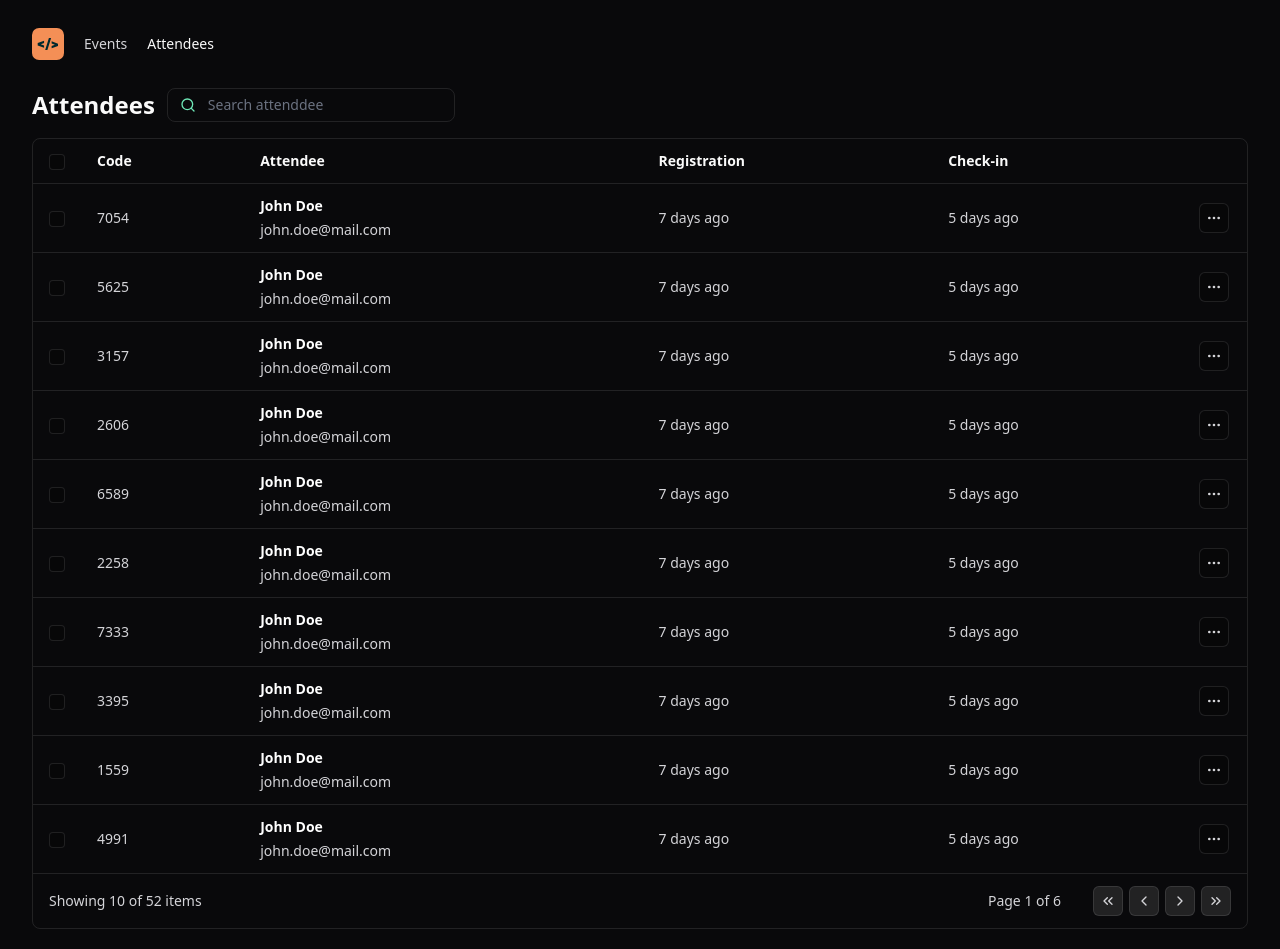
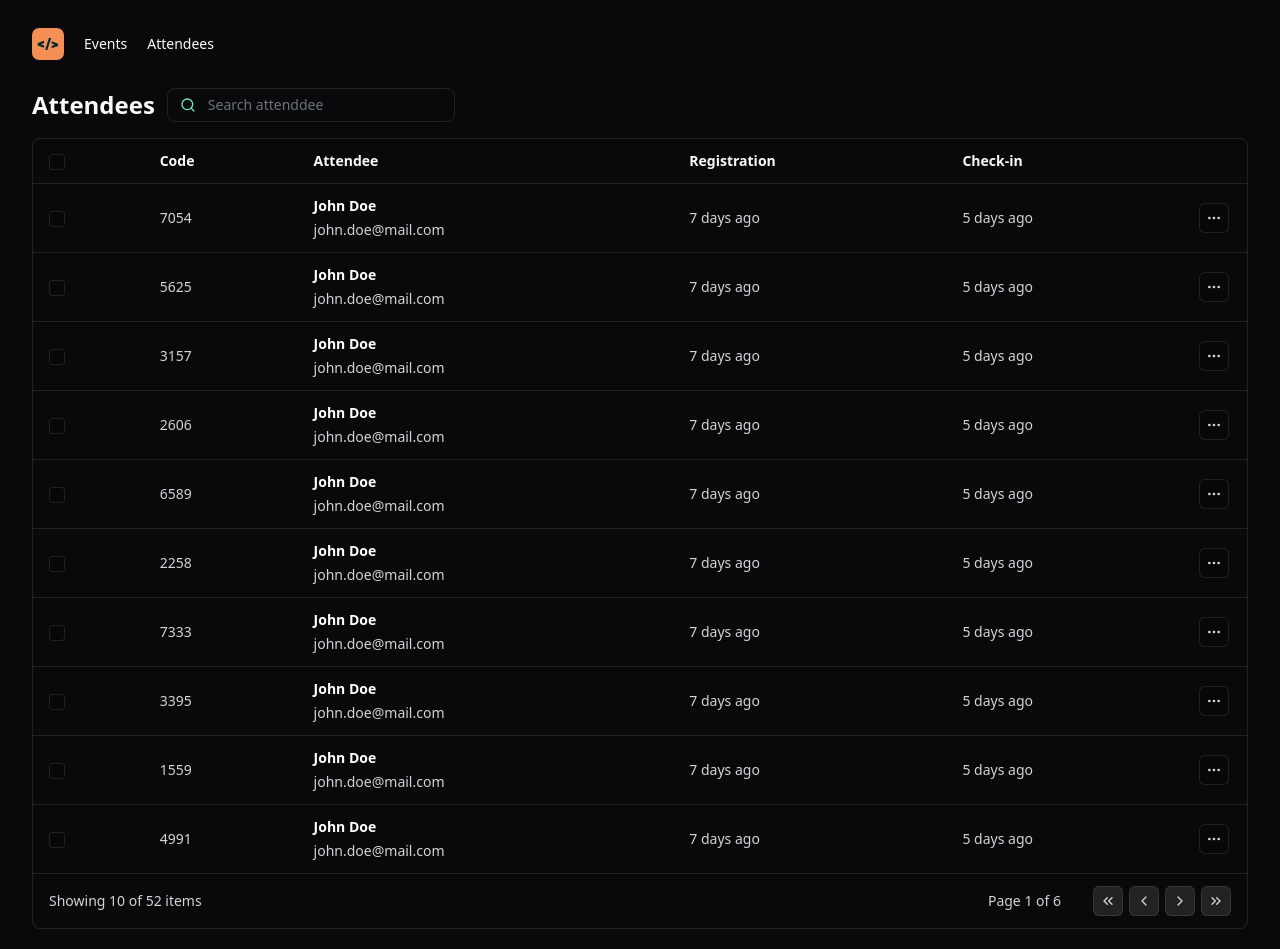
Before and after one commit to RenatoBrunetti/unite-reactjs, a React (Vite) app: page / in a window 1280 px wide. Built offline with nearby package versions, Linux system fonts and the light colour scheme.

Commit message:
feat: add new components

```diff
--- a/src/components/attendee-list.tsx
+++ b/src/components/attendee-list.tsx
@@ -1,3 +1,4 @@
+import { ChangeEvent, useState } from "react";
 import {
   ChevronLeft,
   ChevronRight,
@@ -7,7 +8,19 @@ import {
   Search,
 } from "lucide-react";
 
+import { IconButton } from "./icon-button";
+import { Table } from "./table/table";
+import { TableHeader } from "./table/table-header";
+import { TableCell } from "./table/table-cell";
+import { TableRow } from "./table/table-row";
+
 export function AttendeeList() {
+  const [search, setSearch] = useState("");
+
+  function onSearchInputChange(event: ChangeEvent<HTMLInputElement>) {
+    setSearch(event.target.value);
+  }
+
   return (
     <div className="flex flex-col gap-4">
       <div className="flex items-center gap-3">
@@ -15,79 +28,67 @@ export function AttendeeList() {
         <div className="flex items-center w-72 px-3 py-1.5 border border-white/10 rounded-lg gap-3">
           <Search className="size-4 text-emerald-300" />
           <input
+            onChange={onSearchInputChange}
             className="flex-1 bg-transparent outline-none border-0 p-0 text-sm"
             placeholder="Search attenddee"
           />
         </div>
+
+        {search}
       </div>
 
-      <div className="border border-white/10 rounded-lg">
-        <table className="w-full">
+      <Table>
         <thead>
           <tr className="border-b border-white/10">
-              <th
-                style={{ width: 48 }}
-                className="py-3 px-4 text-sm font-semibold text-left"
-              >
+            <TableHeader>
               <input
                 type="checkbox"
                 className="size-4 bg-black/20 rounded border border-white/10"
               />
-              </th>
-              <th className="py-3 px-4 text-sm font-semibold text-left">
-                Code
-              </th>
-              <th className="py-3 px-4 text-sm font-semibold text-left">
-                Attendee
-              </th>
-              <th className="py-3 px-4 text-sm font-semibold text-left">
-                Registration
-              </th>
-              <th className="py-3 px-4 text-sm font-semibold text-left">
-                Check-in
-              </th>
-              <th
-                style={{ width: 64 }}
-                className="py-3 px-4 text-sm font-semibold text-left"
-              ></th>
+            </TableHeader>
+            <TableHeader>Code</TableHeader>
+            <TableHeader>Attendee</TableHeader>
+            <TableHeader>Registration</TableHeader>
+            <TableHeader>Check-in</TableHeader>
+            <TableHeader style={{ width: 64 }}></TableHeader>
           </tr>
         </thead>
         <tbody>
           {Array.from({ length: 10 }).map((_, _index) => (
-              <tr
+            <TableRow
               key={_index}
               className="border-b border-white/10 hover:bg-white/5"
             >
-                <td className="py-3 px-4 text-sm text-zinc-300">
+              <TableCell>
                 <input
                   type="checkbox"
                   className="size-4 bg-black/20 rounded border border-white/10"
                 />
-                </td>
-                <td className="py-3 px-4 text-sm text-zinc-300">
+              </TableCell>
+              <TableCell>
                 {Math.floor(Math.random() * (9999 - 1000) + 1000)}
-                </td>
-                <td className="py-3 px-4 text-sm text-zinc-300">
+              </TableCell>
+              <TableCell>
                 <div className="flex flex-col gap-1">
                   <span className="font-semibold text-white">John Doe</span>
                   <span>john.doe@mail.com</span>
                 </div>
-                </td>
-                <td className="py-3 px-4 text-sm text-zinc-300">7 days ago</td>
-                <td className="py-3 px-4 text-sm text-zinc-300">5 days ago</td>
-                <td className="py-3 px-4 text-sm text-zinc-300">
-                  <button className="bg-black/20 border border-white/10 rounded-md p-1.5">
+              </TableCell>
+              <TableCell>7 days ago</TableCell>
+              <TableCell>5 days ago</TableCell>
+              <TableCell>
+                <IconButton transparent>
                   <MoreHorizontal className="size-4" />
-                  </button>
-                </td>
-              </tr>
+                </IconButton>
+              </TableCell>
+            </TableRow>
           ))}
         </tbody>
         <tfoot>
           <tr>
-              <td className="py-3 px-4 text-sm text-zinc-300" colSpan={3}>
+            <TableCell className="py-3 px-4 text-sm text-zinc-300" colSpan={3}>
               Showing 10 of 52 items
-              </td>
+            </TableCell>
             <td
               className="py-3 px-4 text-sm text-zinc-300 text-right"
               colSpan={3}
@@ -95,25 +96,24 @@ export function AttendeeList() {
               <div className="inline-flex items-center gap-8">
                 <span>Page 1 of 6</span>
                 <div className="flex gap-1.5">
-                    <button className="bg-white/10 border border-white/10 rounded-md p-1.5">
+                  <IconButton>
                     <ChevronsLeft className="size-4" />
-                    </button>
-                    <button className="bg-white/10 border border-white/10 rounded-md p-1.5">
+                  </IconButton>
+                  <IconButton>
                     <ChevronLeft className="size-4" />
-                    </button>
-                    <button className="bg-white/10 border border-white/10 rounded-md p-1.5">
+                  </IconButton>
+                  <IconButton>
                     <ChevronRight className="size-4" />
-                    </button>
-                    <button className="bg-white/10 border border-white/10 rounded-md p-1.5">
+                  </IconButton>
+                  <IconButton>
                     <ChevronsRight className="size-4" />
-                    </button>
+                  </IconButton>
                 </div>
               </div>
             </td>
           </tr>
         </tfoot>
-        </table>
-      </div>
+      </Table>
     </div>
   );
 }
--- a/src/components/header.tsx
+++ b/src/components/header.tsx
@@ -1,16 +1,13 @@
 import uniteIcon from "../assets/unite-icon.svg";
+import { NavLink } from "./nav-link";
 
 export function Header() {
   return (
     <div className="flex items-center gap-5 py-2">
       <img src={uniteIcon} />
       <nav className="flex items-center gap-5">
-        <a href="" className="font-medium text-sm text-zinc-300">
-          Events
-        </a>
-        <a href="" className="font-medium text-sm">
-          Attendees
-        </a>
+        <NavLink href="/events">Events</NavLink>
+        <NavLink href="/attendees">Attendees</NavLink>
       </nav>
     </div>
   );
--- /dev/null
+++ b/src/components/icon-button.tsx
@@ -0,0 +1,18 @@
+import { ComponentProps } from "react";
+
+interface IconButtonProps extends ComponentProps<"button"> {
+  transparent?: boolean;
+}
+
+export function IconButton({ transparent, ...props }: IconButtonProps) {
+  return (
+    <button
+      {...props}
+      className={
+        transparent
+          ? "bg-black/20 border border-white/10 rounded-md p-1.5"
+          : "bg-white/10 border border-white/10 rounded-md p-1.5"
+      }
+    />
+  );
+}
--- /dev/null
+++ b/src/components/nav-link.tsx
@@ -0,0 +1,13 @@
+import { ComponentProps } from "react";
+
+interface NavLinkProps extends ComponentProps<"a"> {
+  children: string;
+}
+
+export function NavLink(props: NavLinkProps) {
+  return (
+    <a {...props} className="font-medium text-sm">
+      {props.children}
+    </a>
+  );
+}
--- /dev/null
+++ b/src/components/table/table-cell.tsx
@@ -0,0 +1,11 @@
+import { ComponentProps } from "react";
+import { twMerge } from "tailwind-merge";
+
+export function TableCell(props: ComponentProps<"td">) {
+  return (
+    <td
+      {...props}
+      className={twMerge("py-3 px-4 text-sm text-zinc-300", props.className)}
+    />
+  );
+}
--- /dev/null
+++ b/src/components/table/table-header.tsx
@@ -0,0 +1,7 @@
+import { ComponentProps } from "react";
+
+export function TableHeader(props: ComponentProps<"th">) {
+  return (
+    <th {...props} className="py-3 px-4 text-sm font-semibold text-left" />
+  );
+}
--- /dev/null
+++ b/src/components/table/table-row.tsx
@@ -0,0 +1,7 @@
+import { ComponentProps } from "react";
+
+export function TableRow(props: ComponentProps<"tr">) {
+  return (
+    <tr {...props} className="border-b border-white/10 hover:bg-white/5" />
+  );
+}
--- /dev/null
+++ b/src/components/table/table.tsx
@@ -0,0 +1,9 @@
+import { ComponentProps } from "react";
+
+export function Table(props: ComponentProps<"table">) {
+  return (
+    <div className="border border-white/10 rounded-lg">
+      <table {...props} className="w-full" />
+    </div>
+  );
+}
```
Lines whose indentation alone changed are shown as unchanged.
